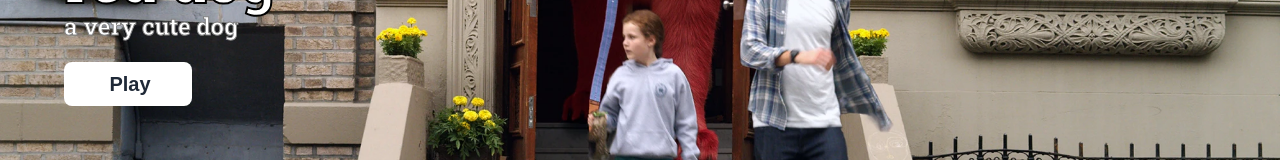
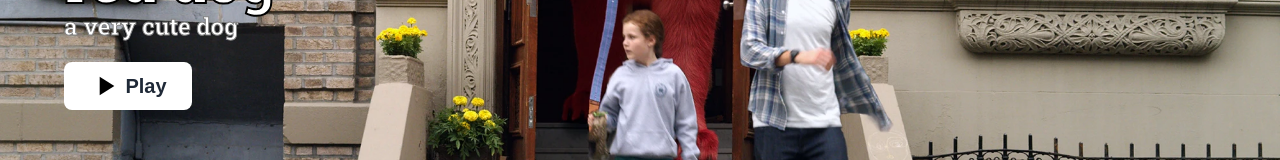
Before and after one commit to chrtravels/netflix-clone, a Next.js app: page / in a window 1280 px wide. Shown: the part 309-469 px from the top of the page. Built offline with nearby package versions, Linux system fonts and the light colour scheme.

Commit message:
added button play icon

```diff
--- a/components/banner/banner.js
+++ b/components/banner/banner.js
@@ -1,4 +1,5 @@
 import styles from './banner.module.css';
+import Image from 'next/image';
 
 const Banner = (props) => {
   // props being passed from index to Banner
@@ -23,6 +24,12 @@ const Banner = (props) => {
             <button
             className={styles.btnWithIcon}
             onClick={handleOnPlay}>
+            <Image
+            alt="play icon"
+            src="/static/icons/play_arrow.svg"
+            width="32px"
+            height="32px"
+            />
             <span className={styles.playText}>Play</span>
             </button>
           </div>
```
Also changed, not shown: public/static/icons/play_arrow.svg (added).
